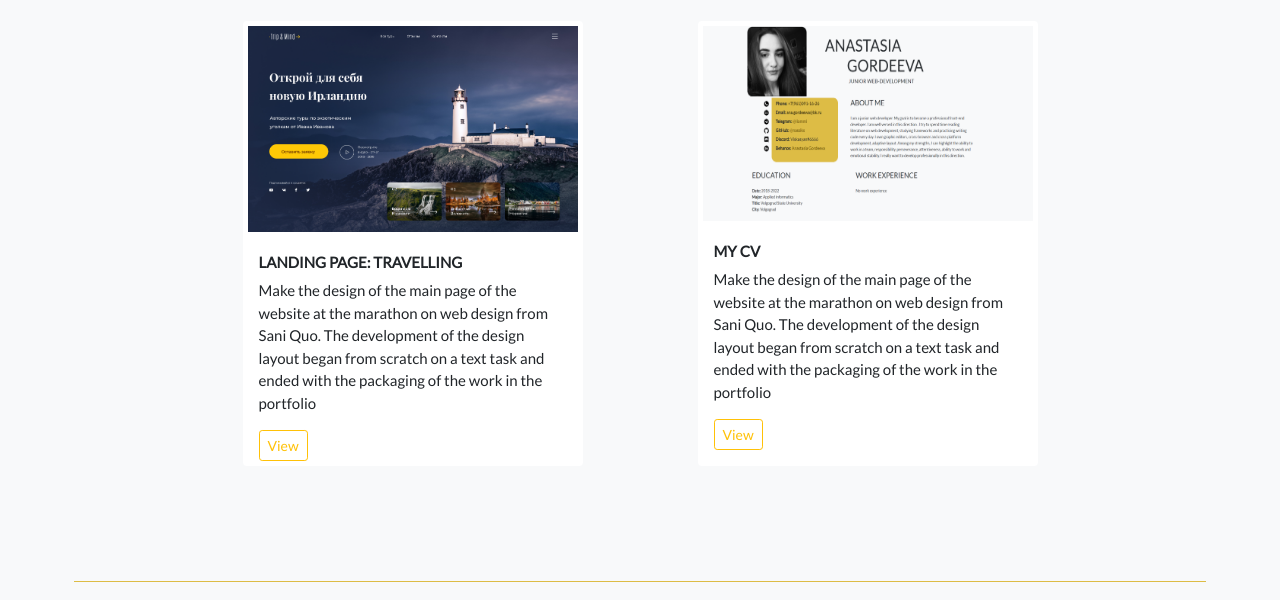
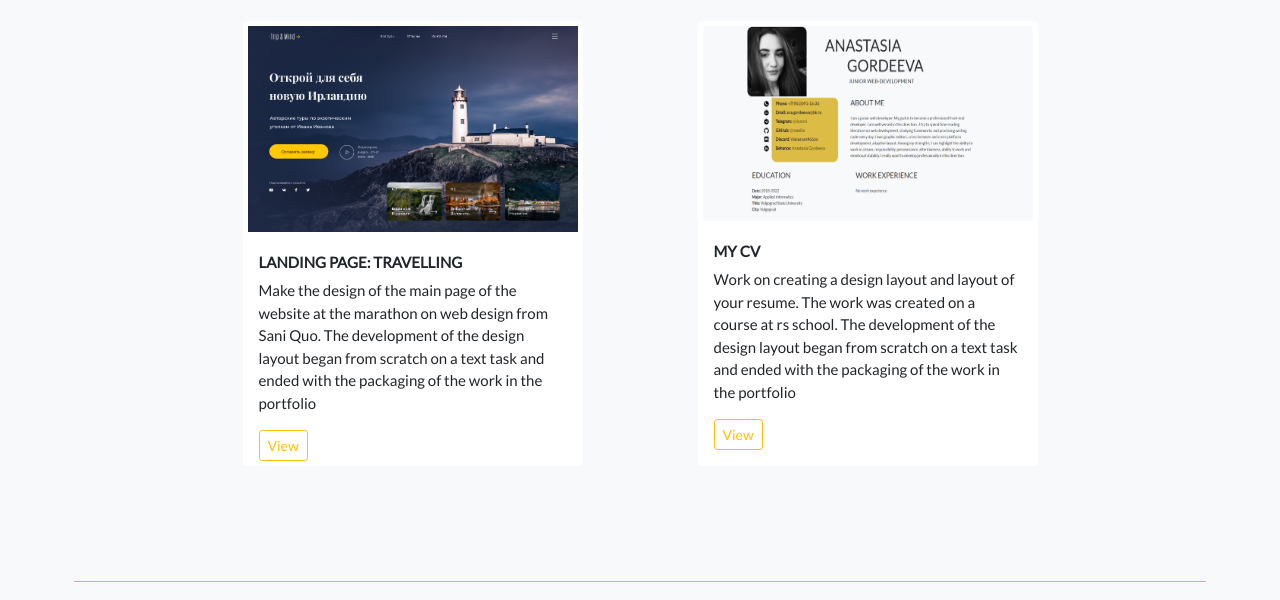
Before and after one commit to nassiks/rsschool-cv, a plain HTML site: page index.html in a window 1280 px wide. Shown: the part 1613-2213 px from the top of the page. Drawn offline with nearby package versions, Linux system fonts and the light colour scheme.

Commit message:
refactor: changed my work block

```diff
--- a/index.html
+++ b/index.html
@@ -254,14 +254,15 @@
             <div class="card-body">
               <h4 class="card-title"><b>My CV</b></h4>
               <p class="card-text">
-                Make the design of the main page of the website at the marathon
-                on web design from Sani Quo. The development of the design
+                Work on creating a design layout and layout of your resume.
+                The work was created on a course at rs school.
+                The development of the design
                 layout began from scratch on a text task and ended with the
                 packaging of the work in the portfolio
               </p>
               <a
-                href="https://www.behance.net/gallery/85308795/Landing-page-Travelling"
-                class="btn btn-outline-warning btn-sm"
+                href="https://github.com/nassiks/rsschool-cv/tree/rsschool-cv-html"
+                class="btn btn-outline-warning btn-sm "
                 >View</a
               >
             </div>
```
